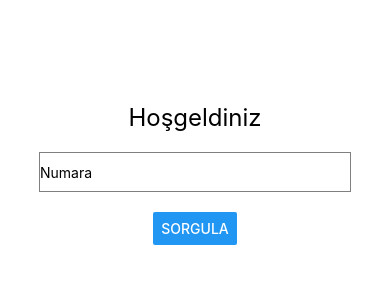
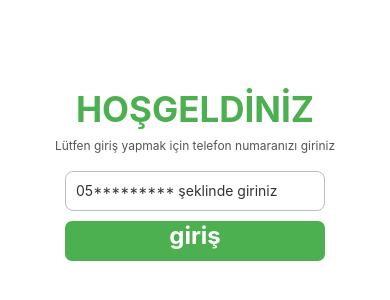
Before and after one commit to SafaKaraca/phoneValidationApp, a React Native app: screen / in a window 390 px wide. Shown: the part 248-548 px from the top of the page. Built offline with nearby package versions, Linux system fonts and the light colour scheme.

Commit message:
Tasarım güncellendi.

```diff
--- a/App.tsx
+++ b/App.tsx
@@ -6,19 +6,22 @@
  */
 
 import React from 'react'
-import { View, Text, StyleSheet, TextInput, Button } from 'react-native'
+import { View, Text, StyleSheet, TextInput, Pressable } from 'react-native'
 
 const App = () => {
 
 return(
   <View style={styles.container}>
-    <Text style={styles.title}>Hoşgeldiniz</Text>
+    <Text style={styles.title}>HOŞGELDİNİZ</Text>
+    <Text style={styles.desc}>Lütfen giriş yapmak için telefon numaranızı giriniz</Text>
     <TextInput
       style={styles.input}
-      placeholder= "Numara"
+      placeholder= "05********* şeklinde giriniz"
       keyboardType= "numeric"
     />
-    <Button title='Sorgula'></Button>
+    <Pressable style={styles.button}>
+      <Text style={styles.buttonText}>{'giriş'}</Text>
+    </Pressable>
   </View>)
 }
 
@@ -27,17 +30,44 @@ const styles = StyleSheet.create({
     flex: 1,
     justifyContent: 'center',
     alignItems: 'center',
+    padding: 30,
   },
   title: {
-    fontSize: 24,
-    marginBottom: 20,
+    textAlign: 'center',
+    fontSize: 35,
+    fontWeight: 'bold',
+    color: '#4caf50',
+    marginBottom: 8,
+  },
+  desc: {
+    marginBottom: 8,
+    textAlign: 'center',
+    fontSize: 12,
+    color: '#555',
   },
   input: {
-    width: '80%',
     height: 40,
-    borderColor: 'gray',
+    width: 260,
+    borderColor: '#bdbdbd',
     borderWidth: 1,
-    marginBottom: 20,
+    borderRadius: 8,
+    paddingLeft: 10,
+    marginTop: 10,
+    marginBottom: 10,
+    color: '#333',
+  },
+  button: {
+    alignItems: 'center',
+    width: 260,
+    height: 40,
+    borderRadius: 7,
+    backgroundColor: '#4caf50',
+  },
+  buttonText: {
+    color: '#fff',
+    fontSize: 24,
+    fontWeight: 'bold',
+    alignItems: 'center',
   }
 })
 
```
